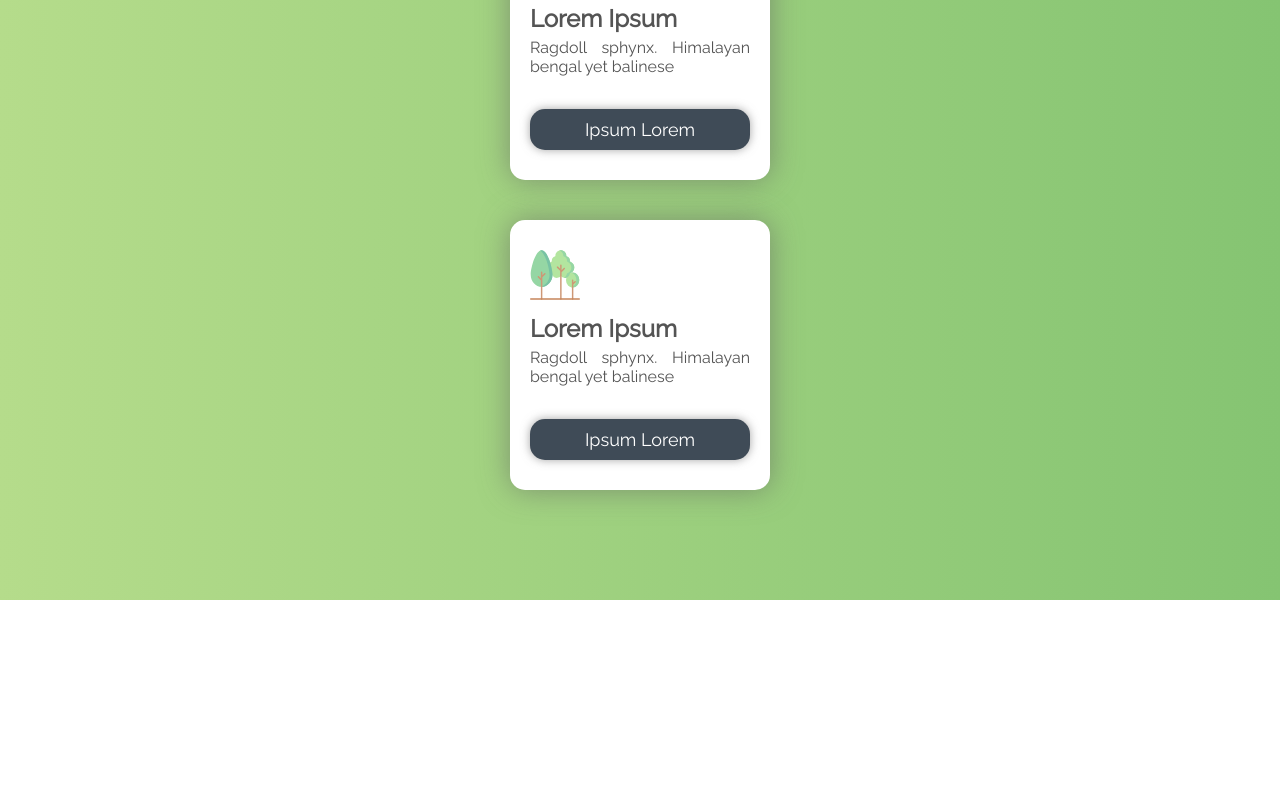
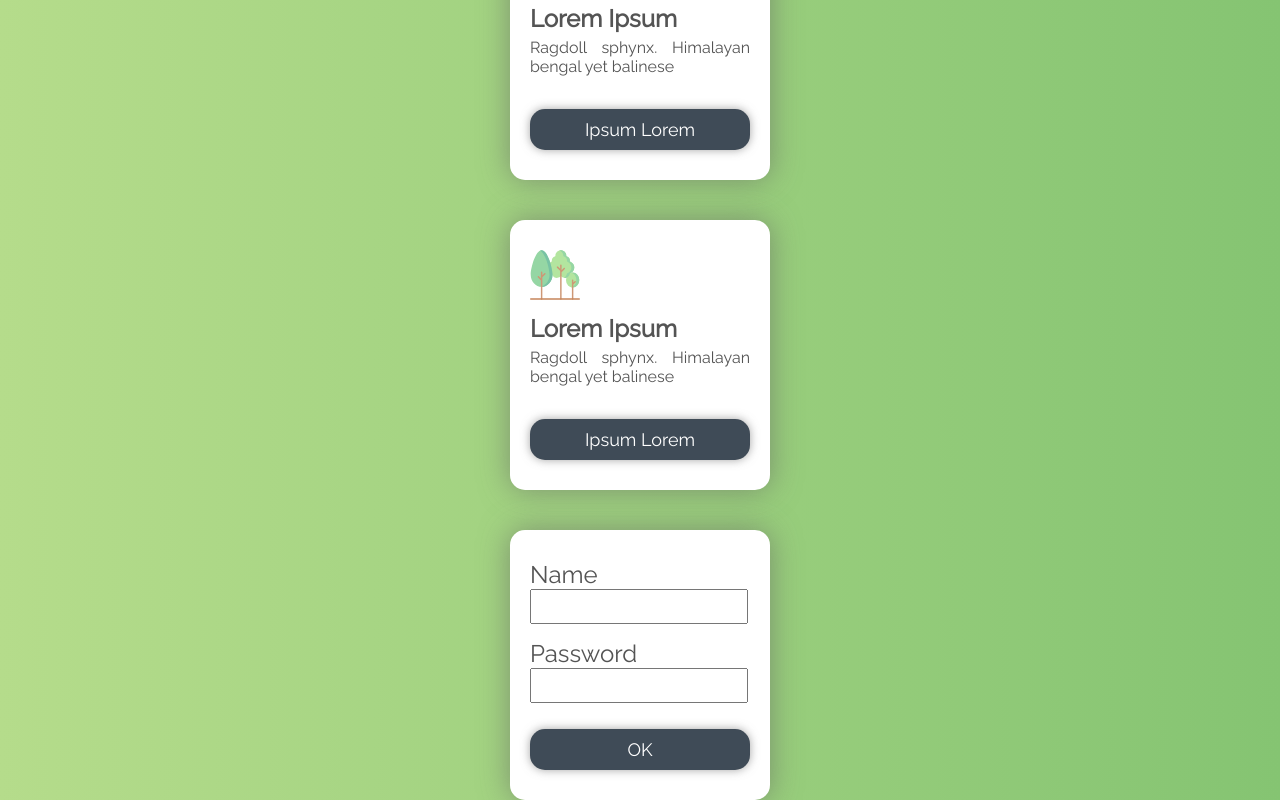
Before and after one commit to medaserenaite/hack-2021, a React (Create React App) app: page /awards in a window 1280 px wide. Shown: the part 547-1347 px from the top of the page. Before the commit the page ends 1147 px from the top, so only its background shows below. Built offline with nearby package versions, Linux system fonts and the light colour scheme.

Commit message:
adds form

```diff
--- a/src/App.js
+++ b/src/App.js
@@ -5,6 +5,7 @@ import Home from './pages/Home'
 import Nav from './components/Nav'
 import Awards from './pages/Awards'
 import GlobalContext from "./context/GlobalContext"
+import Form from './components/Form'
 
 function InnerApp(){
   return (
@@ -13,6 +14,7 @@ function InnerApp(){
       <div className="contentContainer">
         <Route path="/home" component={Home} />
         <Route path="/awards" component={Awards} />
+        <Form />
       </div>
     </div>
   );
--- /dev/null
+++ b/src/components/Form.js
@@ -0,0 +1,18 @@
+import React from 'react'
+import '../styles/Form.scss'
+
+export default function Form() {
+    return (
+        <div className="Form">
+            <div className="Form__container">
+            <form>
+                <label>Name</label><br/>
+                <input type="name" /><br/>
+                <label>Password</label><br/>
+                <input type="password" /><br/><br/>
+                <button className="Form__button">OK</button>
+            </form>
+            </div>
+        </div>
+    )
+}
--- /dev/null
+++ b/src/styles/Form.scss
@@ -0,0 +1,49 @@
+@import '../App.scss'; //for global variables
+
+.Form {
+    // border: solid 1px rgba(0, 0, 0, 0.322);
+    box-shadow: 0 0 30px rgba(95, 95, 95, 0.568);
+    padding: 0 10px;
+    min-height: 270px;
+    width: 240px;
+    border-radius: 15px;
+    margin: auto;
+    margin-top: 40px;
+    background-color: #ffffff; //can't decide between these 2 colors
+    // background-color: #fbfbf8;
+    display: flex;
+    flex-direction: column;
+    position: relative;
+
+    &__container {
+        padding: 30px 10px 0 10px;
+    }
+
+    &__button {
+        border: none;
+        padding: 10px 15px;
+        border-radius: 15px;
+        background-color: $darkGrey;
+        color: white;
+        font-size: 18px;
+        font-family: $Raleway;
+        box-shadow: 0 0 10px rgba(95, 95, 95, 0.568);
+
+        width: 260px - 40px;
+        display: block;
+        position: absolute;
+        bottom: 30px;
+    }
+
+    label {
+        font-size: 24px;
+        font-family: $Raleway;
+    }
+
+    input {
+        width: 210px;
+        font-size: 18px;
+        margin-bottom: 15px;
+        height: 29px;;
+    }
+}
```
